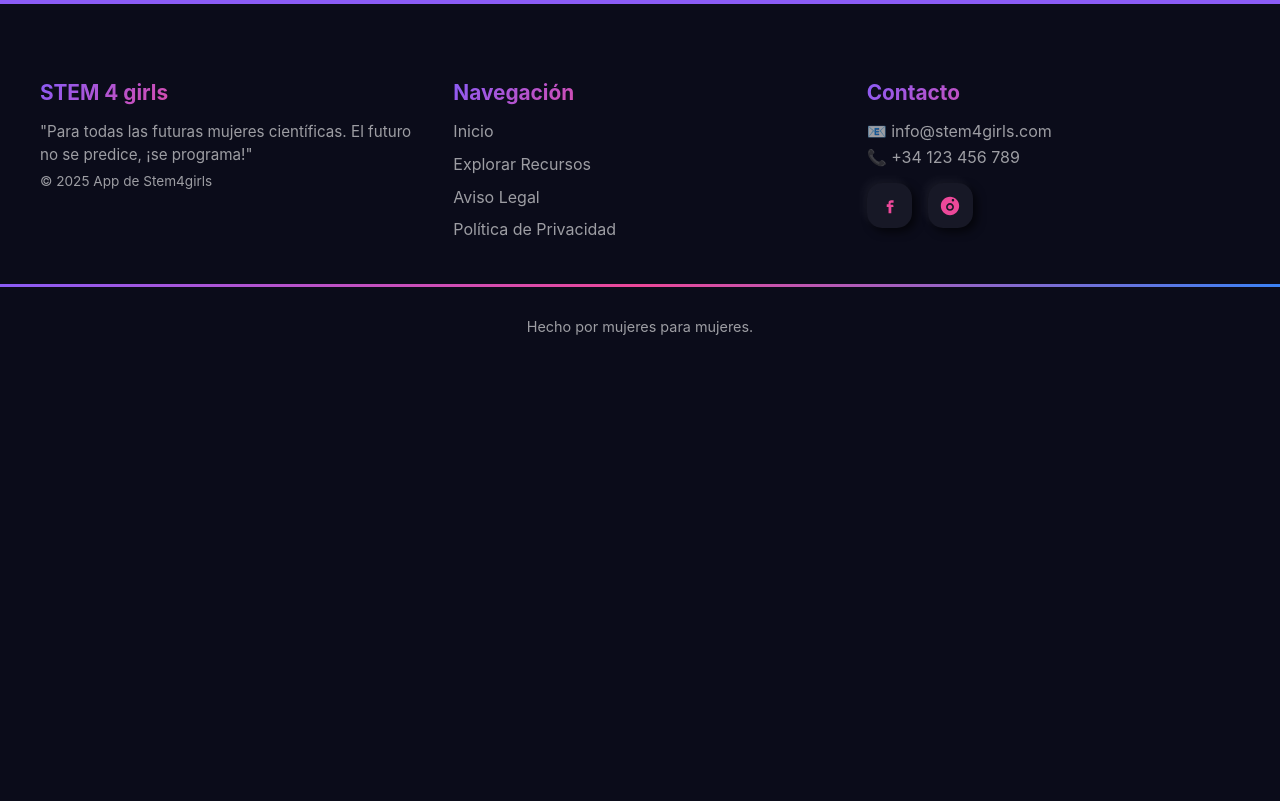
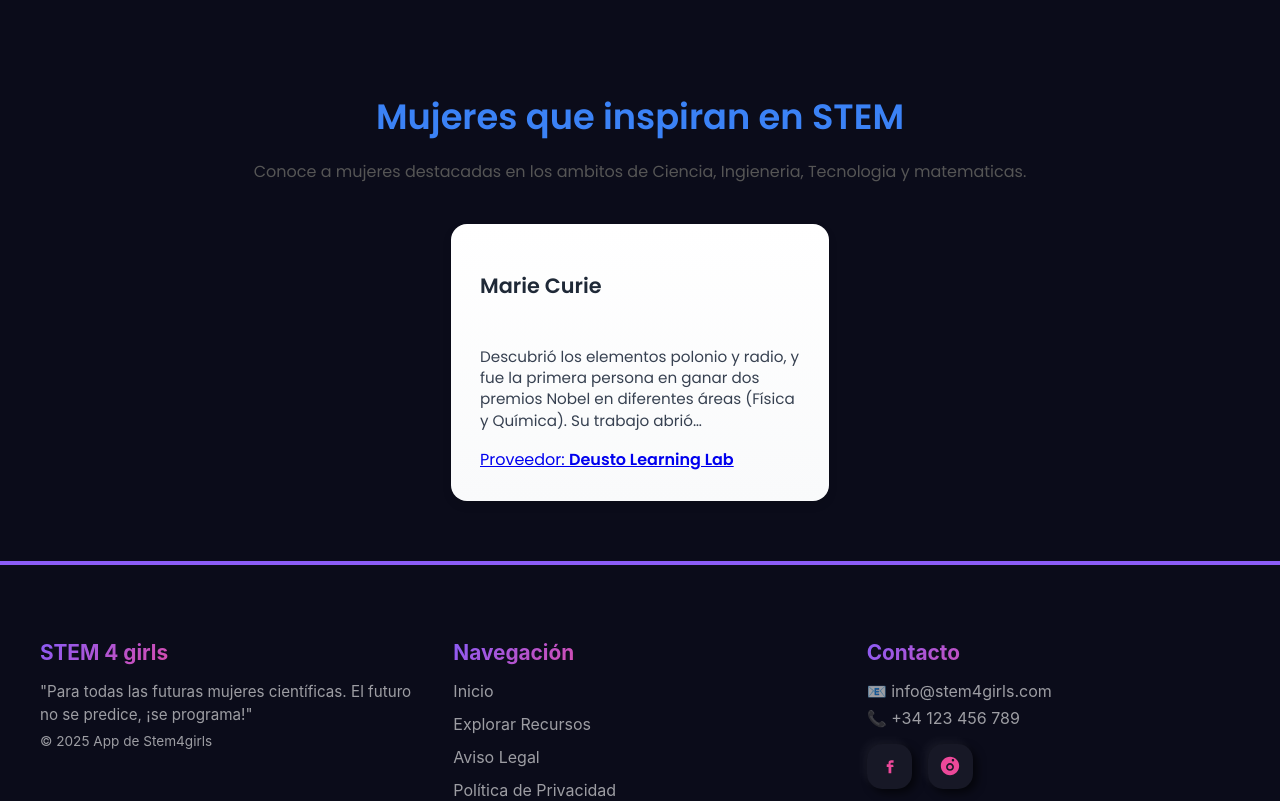
Before and after one commit to IRIA-PICO/stem4girls, a Django app: page /appstem4girls/mujeres_lideres/ in a window 1280 px wide. Shown: the part 103-904 px from the top of the page. Before the commit the page ends 438 px from the top, so only its background shows below. Run offline with Django 5.2, Linux system fonts and the light colour scheme; data comes from the database, SQL or seed files in the repository; both versions use the stored data as it was after the commit.

Commit message:
mujeres primer borrador

```diff
--- a/appstem4girls/models.py
+++ b/appstem4girls/models.py
@@ -33,10 +33,11 @@ class Recurso(models.Model):
 
     def __str__(self):
         return self.titulo
+
 class Mujeres(models.Model):
     nombre = models.CharField(max_length=100)
     descripcion = models.TextField(blank=True)
-    #proveedor = models.ForeignKey(Proveedor, on_delete=models.CASCADE, related_name='recursos')
-
+    proveedor = models.ForeignKey(Proveedor, on_delete=models.CASCADE, related_name='mujer_proveedor', null=True)
+    fecha_NCTO= models.DateField(null=True, blank=True)
     def __str__(self):
         return self.nombre
--- /dev/null
+++ b/appstem4girls/static/css/mujeres.css
@@ -0,0 +1,105 @@
+.mujeres_section {
+    text-align: center;
+    padding: 60px 20px;
+    max-width: 1200px;
+    margin: 0 auto;
+}
+
+.info_mujeres h1 {
+    font-size: 2.2rem;
+    font-weight: 800;
+    color: var(--accent);
+    margin-bottom: 0.5rem;
+}
+
+.info_mujeres .subtitle {
+    color: #555;
+    font-size: 1rem;
+    margin-bottom: 2.5rem;
+}
+
+/* ====== GRID DE TARJETAS ====== */
+.mujeres_grid {
+    display: grid;
+    grid-template-columns: repeat(auto-fit, minmax(260px, 1fr));
+    gap: 25px;
+    justify-items: center;
+}
+
+/* ====== TARJETA INDIVIDUAL ====== */
+.mujer_card {
+    background: linear-gradient(180deg, #ffffff 0%, #f9fafb 100%);
+    border-radius: 16px;
+    padding: 1.8rem;
+    width: 100%;
+    max-width: 320px;
+    box-shadow: 0 4px 10px rgba(0,0,0,0.1);
+    display: flex;
+    flex-direction: column;
+    justify-content: space-between;
+    text-align: left;
+    transition: transform 0.3s ease, box-shadow 0.3s ease;
+}
+
+.mujer_card:hover {
+    transform: translateY(-6px);
+    box-shadow: 0 8px 16px rgba(0,0,0,0.15);
+}
+
+/* ====== CABECERA ====== */
+.card_header {
+    display: flex;
+    justify-content: space-between;
+    align-items: center;
+    margin-bottom: 0.8rem;
+}
+
+.mujer_nombre {
+    font-size: 1.3rem;
+    font-weight: 700;
+    color: #1f2937;
+}
+
+.mujer_fecha {
+    font-size: 0.9rem;
+    color: #6b7280;
+    font-weight: 500;
+}
+
+/* ====== CUERPO ====== */
+.mujer_descripcion {
+    font-size: 0.95rem;
+    color: #374151;
+    margin-bottom: 1rem;
+    line-height: 1.4;
+}
+
+.mujer_proveedor {
+    font-size: 0.9rem;
+    color: var(--secondary);
+}
+
+/* ====== BOTÓN ====== */
+.btn_detalle {
+    display: inline-block;
+    background-color: var(--accent);
+    color: #ffffff;
+    font-weight: 600;
+    text-align: center;
+    padding: 0.5rem 1rem;
+    border-radius: 9999px;
+    text-decoration: none;
+    transition: background-color 0.3s ease, transform 0.2s ease;
+}
+
+.btn_detalle:hover {
+    background-color: rgba(236, 72, 153, 0.9);
+    transform: scale(1.05);
+}
+
+
+.no-data {
+    font-size: 1.1rem;
+    color: #6b7280;
+    margin-top: 2rem;
+}
--- a/appstem4girls/templates/mujeres_lideres.html
+++ b/appstem4girls/templates/mujeres_lideres.html
@@ -1 +1,49 @@
 {% extends "base.html" %}
+{% load static %}
+
+{% block titulo %} Mujeres STEM {% endblock %}
+
+{% block extra_css %}
+<link rel="stylesheet" href="{% static 'css/mujeres.css' %}">
+{% endblock %}
+
+{% block contenido %}
+<section class="mujeres_section">
+    <div class="info_mujeres">
+        <h1>Mujeres que inspiran en STEM</h1>
+        <p class="subtitle">Conoce a mujeres destacadas en los ambitos de Ciencia, Ingieneria, Tecnologia y matematicas.</p>
+    </div>
+
+    {% if mujeres %}
+    <div class="mujeres_grid">
+        {% for mujer in mujeres %}
+            <div class="mujer_card">
+                <div class="card_header">
+                    <h2 class="mujer_nombre">{{ mujer.nombre }}</h2>
+                    {% if mujer.fecha_nacimiento %}
+                        <span class="mujer_fecha">
+                            {{ mujer.fecha_nacimiento|date:"d M Y" }}
+                        </span>
+                    {% endif %}
+                </div>
+
+                <div class="card_body">
+                    <p class="mujer_descripcion">
+                        {{ mujer.descripcion|truncatechars:150 }}
+                    </p>
+
+                    {% if mujer.proveedor %}
+                        <a href="{% url 'detalle_proveedor' mujer.proveedor.id %}" class="prov-detalle">
+                            Proveedor: <strong>{{ mujer.proveedor.nombre }}</strong>
+                        </a>
+                    {% endif %}
+                </div>
+
+            </div>
+        {% endfor %}
+    </div>
+    {% else %}
+        <p class="no-data">No hay mujeres registradas aún.</p>
+    {% endif %}
+</section>
+{% endblock %}
--- a/appstem4girls/views.py
+++ b/appstem4girls/views.py
@@ -46,4 +46,10 @@ def detalle_tag(request, tag_id):
     return render(request, 'detalle_tag.html', {'tag': tag})
 
 def mujeres_lideres(request, ):
-    return render(request, 'mujeres_lideres.html')
+    #ordenadas por fecha de nacimiento
+    mujeres = Mujeres.objects.all().order_by('fecha_NCTO')
+
+    context = {
+        'mujeres': mujeres
+    }
+    return render(request, 'mujeres_lideres.html', context)
```
Also changed, not shown: appstem4girls/migrations/0003_mujeres_fecha_ncto_mujeres_proveedor.py (added), db.sqlite3.
